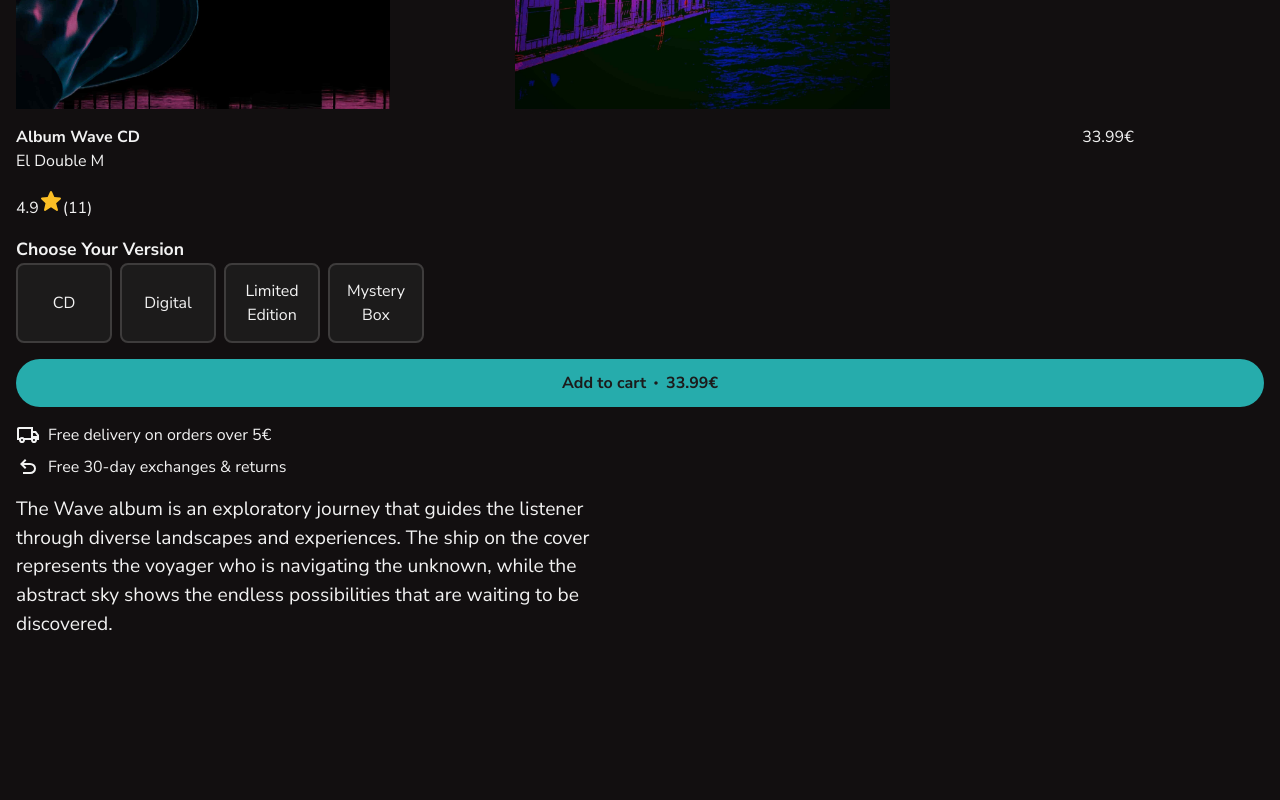
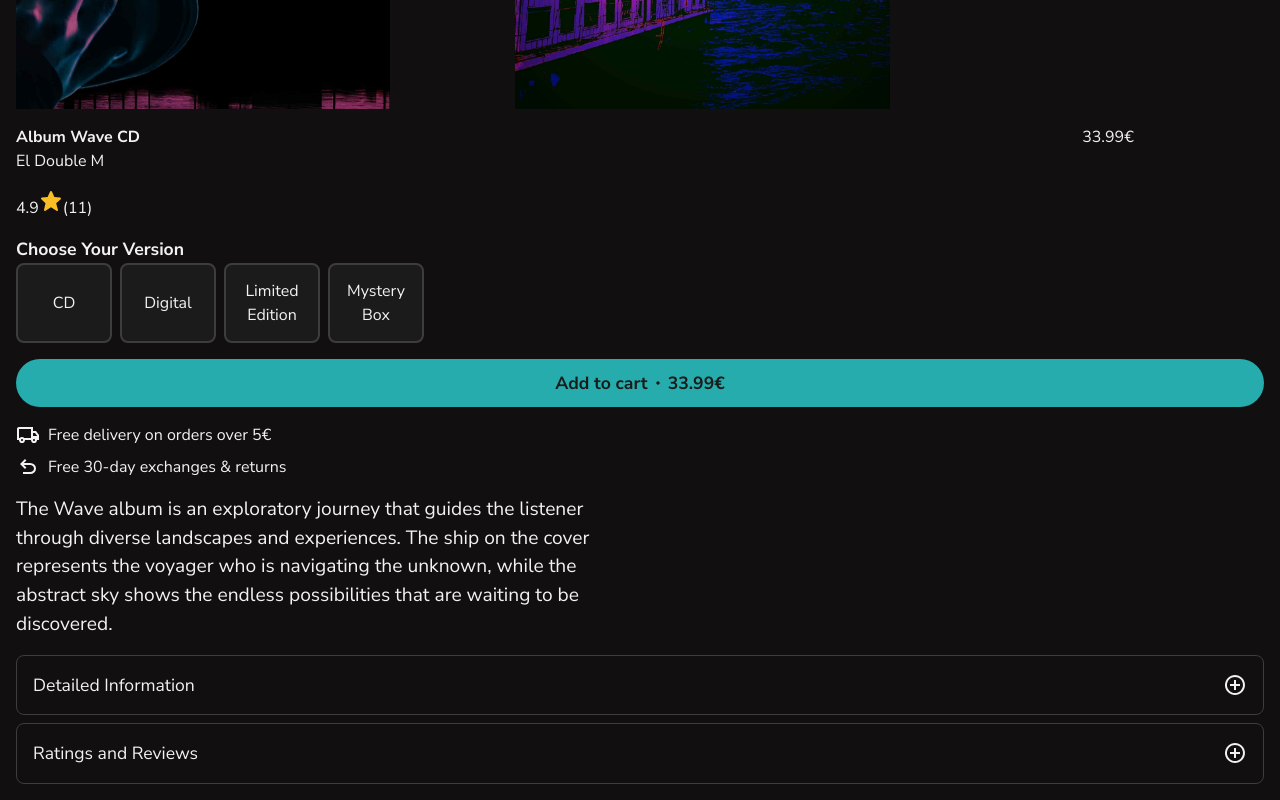
Before and after one commit to Mareq111/music-label-shop, a React (Vite) app: page /products/p1 in a window 1280 px wide. Shown: the part 721-1521 px from the top of the page. Before the commit the page ends 1376 px from the top, so only its background shows below. Built offline with nearby package versions, Linux system fonts and the light colour scheme.

Commit message:
feat: add AccordionProductDetail component

```diff
--- /dev/null
+++ b/src/UI/Accordions/Accordion.jsx
@@ -0,0 +1,23 @@
+import React, { useState } from "react";
+import IconCircleX from "../Icons/IconCircleX.jsx";
+import "./Accordion.scss";
+export default function Accordion({ titleAccordion, answerAccordion }) {
+  const [accordionOpen, setAccordionOpen] = useState(false);
+
+  return (
+    <div className="simply-accordion">
+      <button
+         className={`btn-accordion-with-x ${accordionOpen ?   'rotate-icon-back' : 'rotate-icon'}`}
+         onClick={() => {
+           setAccordionOpen(!accordionOpen);
+         }}
+       >
+        <span className="title-of-accordion">{titleAccordion}</span>
+        <IconCircleX />
+      </button>
+      <div className={`div-text-inside ${accordionOpen ? "open" : "close"}`}>
+        <p className="accordion-text-inside">{answerAccordion}</p>
+      </div>
+    </div>
+  );
+}
--- /dev/null
+++ b/src/UI/Accordions/Accordion.scss
@@ -0,0 +1,71 @@
+@import "../../styles/global/global.scss";
+
+.simply-accordion {
+  width: 100%;
+  height: auto;
+  border: 0.1rem solid $grey-700;
+  border-radius: 0.5rem;
+
+  .btn-accordion-with-x {
+    display: flex;
+    align-items: center;
+    justify-content: space-between;
+    width: 100%;
+    padding: 1rem;
+    background-color: transparent;
+    color: $white;
+    border: none;
+    cursor: pointer;
+
+    .title-of-accordion {
+      font-size: 1.1rem;
+    }
+    &.rotate-icon {
+      .icon-circleX {
+        transform: rotate(135deg);
+        animation: rotateAnimation 0.2s linear;
+      }
+    }
+    &.rotate-icon-back {
+      .icon-circleX {
+        animation: rotateAnimationBack 0.2s linear;
+      }
+    }
+  }
+  //animation for icons
+  @keyframes rotateAnimation {
+    0% {
+      transform: rotate(135deg);
+    }
+    100% {
+      transform: rotate(45deg);
+    }
+  }
+  @keyframes rotateAnimationBack {
+    0% {
+      transform: rotate(45deg);
+    }
+    100% {
+      transform: rotate(135deg);
+    }
+  }
+
+  //hide text inside if accordion is closed
+  .div-text-inside {
+    overflow: hidden;
+    transition: max-height 0.3s ease-in-out;
+
+    &.open {
+      max-height: 20rem;
+    }
+
+    &.close {
+      max-height: 0;
+    }
+
+    .accordion-text-inside {
+      padding: 2rem 1rem;
+      border-top: 0.1rem solid $amulet-green;
+    }
+  }
+}
--- a/src/UI/Buttons/BtnAddToCart.scss
+++ b/src/UI/Buttons/BtnAddToCart.scss
@@ -11,7 +11,7 @@
   color: $black-700;
   border: 0;
   outline: 0;
-  font-size: 1rem;
+  font-size: 1.1rem;
   border-radius: 2rem;
   background-color: $eastern-blue;
   transition: background-color 0.3s ease-in-out, color 0.3s ease-in-out,
--- /dev/null
+++ b/src/UI/Icons/IconCircleX.jsx
@@ -0,0 +1,15 @@
+import React from "react";
+
+export default function IconCircleX() {
+  return (
+    <svg className="icon-circleX"
+      xmlns="http://www.w3.org/2000/svg"
+      width="24"
+      height="24"
+      viewBox="0 0 24 24"
+    >
+      <path d="M9.172 16.242 12 13.414l2.828 2.828 1.414-1.414L13.414 12l2.828-2.828-1.414-1.414L12 10.586 9.172 7.758 7.758 9.172 10.586 12l-2.828 2.828z" />
+      <path d="M12 22c5.514 0 10-4.486 10-10S17.514 2 12 2 2 6.486 2 12s4.486 10 10 10zm0-18c4.411 0 8 3.589 8 8s-3.589 8-8 8-8-3.589-8-8 3.589-8 8-8z" />
+    </svg>
+  );
+}
--- /dev/null
+++ b/src/components/AccordionsProductDetail.scss
@@ -0,0 +1,7 @@
+@import '../styles/global/global.scss';
+
+.div-all-accordions {
+    display: flex;
+    flex-direction: column;
+    gap: 0.5rem;
+}
--- /dev/null
+++ b/src/components/AccordionsProductDetails.jsx
@@ -0,0 +1,21 @@
+import React from "react";
+import Accordion from "../UI/Accordions/Accordion";
+import './AccordionsProductDetail.scss'
+export default function AccordionsProductDetails() {
+  return (
+    <div className="div-all-accordions">
+      <Accordion
+        titleAccordion={"Detailed Information"}
+        answerAccordion={
+          "The Wave album is an exploratory journey that guides the listener through diverse landscapes and experiences."
+        }
+      />
+      <Accordion
+        titleAccordion={"Ratings and Reviews"}
+        answerAccordion={
+          "The ship on the cover represents the voyager who is navigating the unknown, while the abstract sky shows the endless possibilities that are waiting to be discovered."
+        }
+      />
+    </div>
+  );
+}
--- a/src/components/ContentProductDetails.jsx
+++ b/src/components/ContentProductDetails.jsx
@@ -1,5 +1,5 @@
 import React from "react";
-import './ContentProductDetails.scss';
+import "./ContentProductDetails.scss";
 import IconStar from "./../UI/Icons/IconStar.jsx";
 import ChooserVersionRadio from "./ChooserVersionRadio.jsx";
 import BtnAddToCart from "./../UI/Buttons/BtnAddToCart.jsx";
@@ -7,6 +7,7 @@ import BadgeDeliveryInfo from "../UI/Badge/BadgeDeliveryInfo.jsx";
 import BadgeReturnsInfo from "../UI/Badge/BadgeReturnsInfo.jsx";
 import TextProductDescription from "../UI/Text/TextProductDescription.jsx";
 import BadgesProductDetails from "./BadgesProductDetails.jsx";
+import AccordionsProductDetails from "./AccordionsProductDetails.jsx";
 
 export default function ContentProductDetails() {
   return (
@@ -28,11 +29,11 @@ export default function ContentProductDetails() {
         </div>
       </div>
 
-
       <ChooserVersionRadio />
       <BtnAddToCart initialPrice={33.99} />
       <BadgesProductDetails />
       <TextProductDescription />
+      <AccordionsProductDetails />
     </div>
   );
 }
```
Also changed, not shown: src/assets/icons/bx-x-circle.svg (added).
